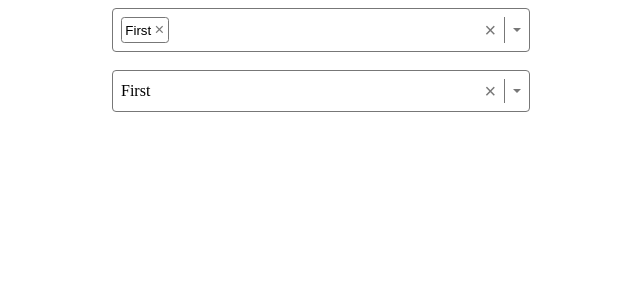
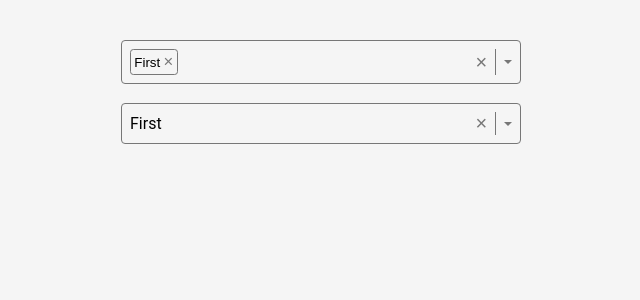
Before and after one commit to luizgolima/react-multi-select-component, a React (Vite) app: page / in a window 1280 px wide. Shown: the top 300 px of the page, without its empty margins (319-959 px from the left). Built offline with nearby package versions, Linux system fonts and the light colour scheme.

Commit message:
Layout Update

```diff
--- a/src/App.tsx
+++ b/src/App.tsx
@@ -1,5 +1,6 @@
 import { useState } from "react";
 import { Select, SelectOption } from "./Select";
+import "./app.css";
 
 const options = [
   { label: "First", value: 1 },
--- /dev/null
+++ b/src/app.css
@@ -0,0 +1,11 @@
+* {
+    margin: 0;
+    padding: 0;
+    box-sizing: border-box;
+}
+
+body {
+    font-family: 'Roboto', sans-serif;
+    background-color: #f5f5f5;
+    padding: 40px 0 0 0;
+}
--- a/src/select.module.css
+++ b/src/select.module.css
@@ -3,27 +3,27 @@
   width: calc(100% - 1em);
   max-width: 400px;
   min-height: 1.5em;
-    border: .05em solid #777;
+  border: 0.05em solid #777;
   display: flex;
   align-items: center;
-    gap: .5em;
-    padding: .5em;
-    border-radius: .25em;
+  gap: 0.5em;
+  padding: 0.5em;
+  border-radius: 0.25em;
   outline: none;
   margin: 0 auto;
   cursor: pointer;
-    transition: .2s ease-in-out;
+  transition: 0.2s ease-in-out;
 }
 
 .container:focus,
 .container:hover {
-    border: .1em solid hsl(200, 100%, 50%);
+  border: 0.1em solid hsl(200, 100%, 50%);
 }
 
 .value {
   flex-grow: 1;
   display: flex;
-    gap: .5em;
+  gap: 0.5em;
   flex-wrap: wrap;
 }
 
@@ -44,12 +44,12 @@
 .divider {
   background-color: #777;
   align-self: stretch;
-    width: .05em;
+  width: 0.05em;
 }
 
 .caret {
   translate: 0 25%;
-    border: .25em solid transparent;
+  border: 0.25em solid transparent;
   border-top-color: #777;
 }
 
@@ -61,11 +61,11 @@
   display: none;
   max-height: 15em;
   overflow-y: auto;
-    border: .05em solid #777;
-    border-radius: .25em;
+  border: 0.05em solid #777;
+  border-radius: 0.25em;
   width: 100%;
   left: 0;
-    top: calc(100% + .25em);
+  top: calc(100% + 0.25em);
   background-color: white;
   z-index: 100;
 }
@@ -75,7 +75,7 @@
 }
 
 .option {
-    padding: .25em .5em;
+  padding: 0.25em 0.5em;
   cursor: pointer;
 }
 
@@ -85,16 +85,16 @@
 
 .option.highlighted {
   background-color: hsl(200, 100%, 50%);
-    color: white
+  color: white;
 }
 
 .option-badge {
   display: flex;
   align-items: center;
-    border: .05em solid #777;
-    border-radius: .25em;
-    padding: .15em .25em;
-    gap: .25em;
+  border: 0.05em solid #777;
+  border-radius: 0.25em;
+  padding: 0.15em 0.25em;
+  gap: 0.25em;
   cursor: pointer;
   background: none;
   outline: none;
@@ -107,7 +107,7 @@
 }
 
 .option-badge:hover > .remove-btn,
-.option-badge:focus > .remove-btn{
+.option-badge:focus > .remove-btn {
   color: hsl(0, 100%, 50%);
 }
 
```
Lines whose indentation alone changed are shown as unchanged.
